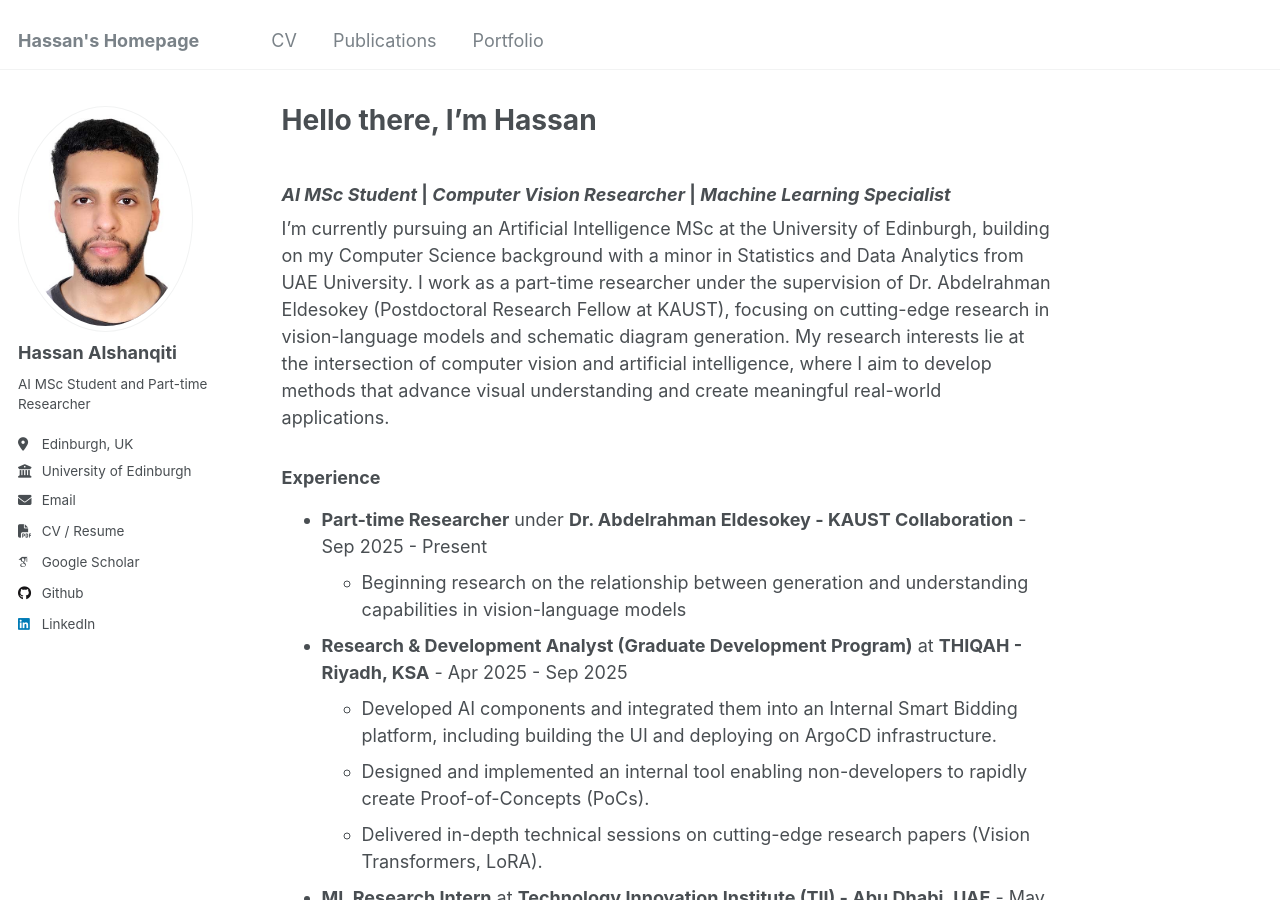
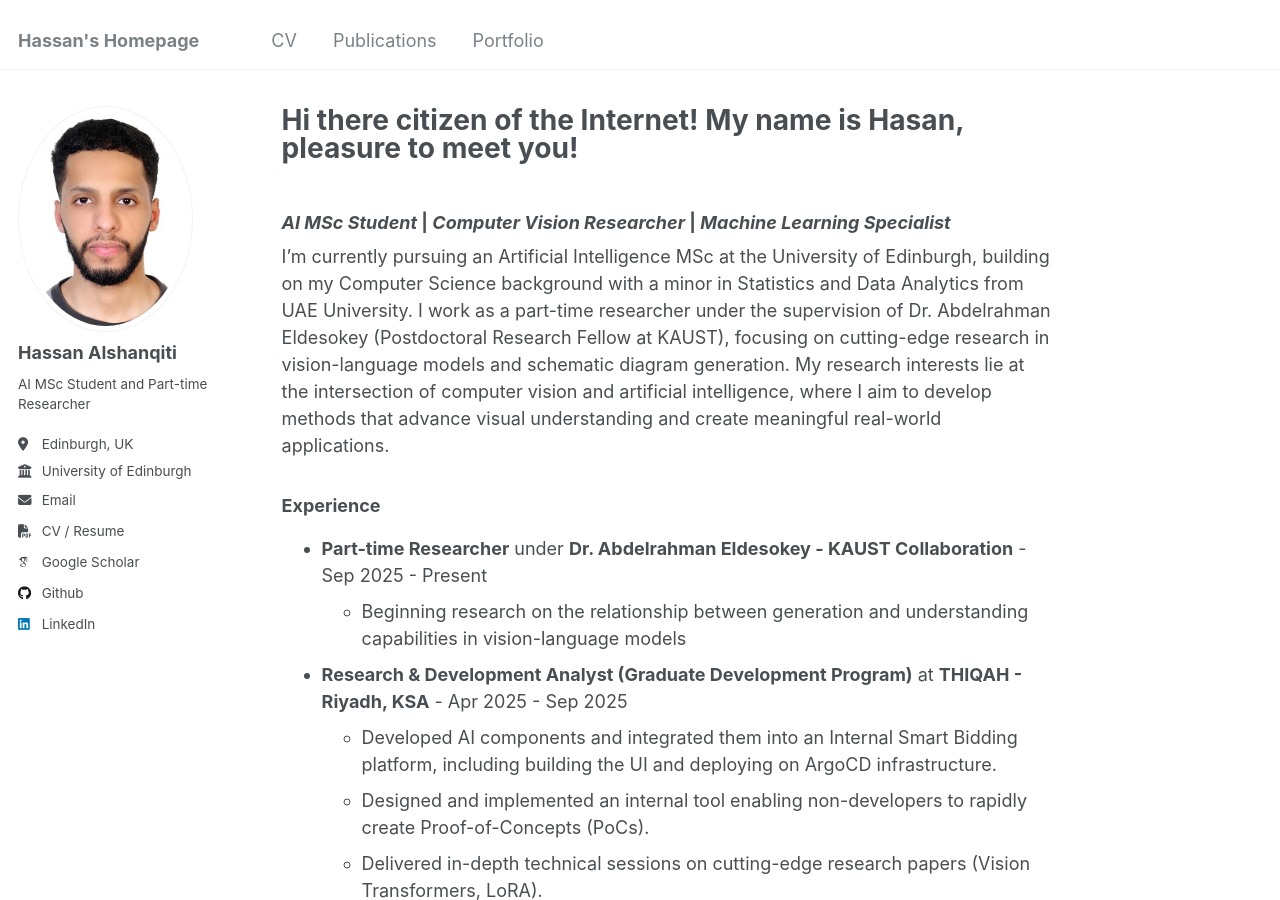
Before and after one commit to opmyth/opmyth.github.io, a Jekyll site: the page built from _pages/about.md, in a window 1280 px wide and 900 px high. Built offline with Jekyll 4.4.1, drawn with Linux system fonts in a browser that asks for light colours; some web fonts are replaced.

Commit message:
made changes

```diff
--- a/_pages/about.md
+++ b/_pages/about.md
@@ -1,6 +1,6 @@
 ---
 permalink: /
-title: "Hello there, I'm Hassan"
+title: "Hi there citizen of the Internet! My name is Hasan, pleasure to meet you!"
 author_profile: true
 redirect_from:
   - /about/
```
